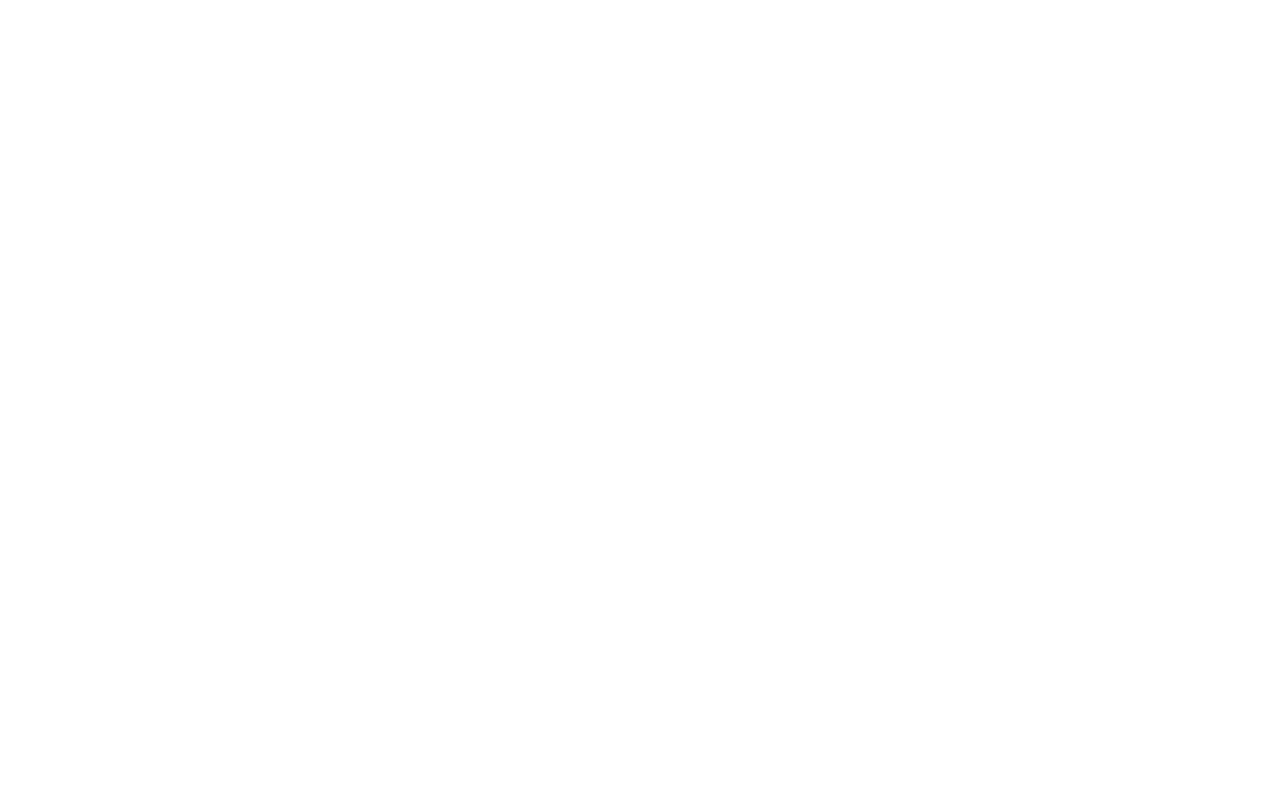
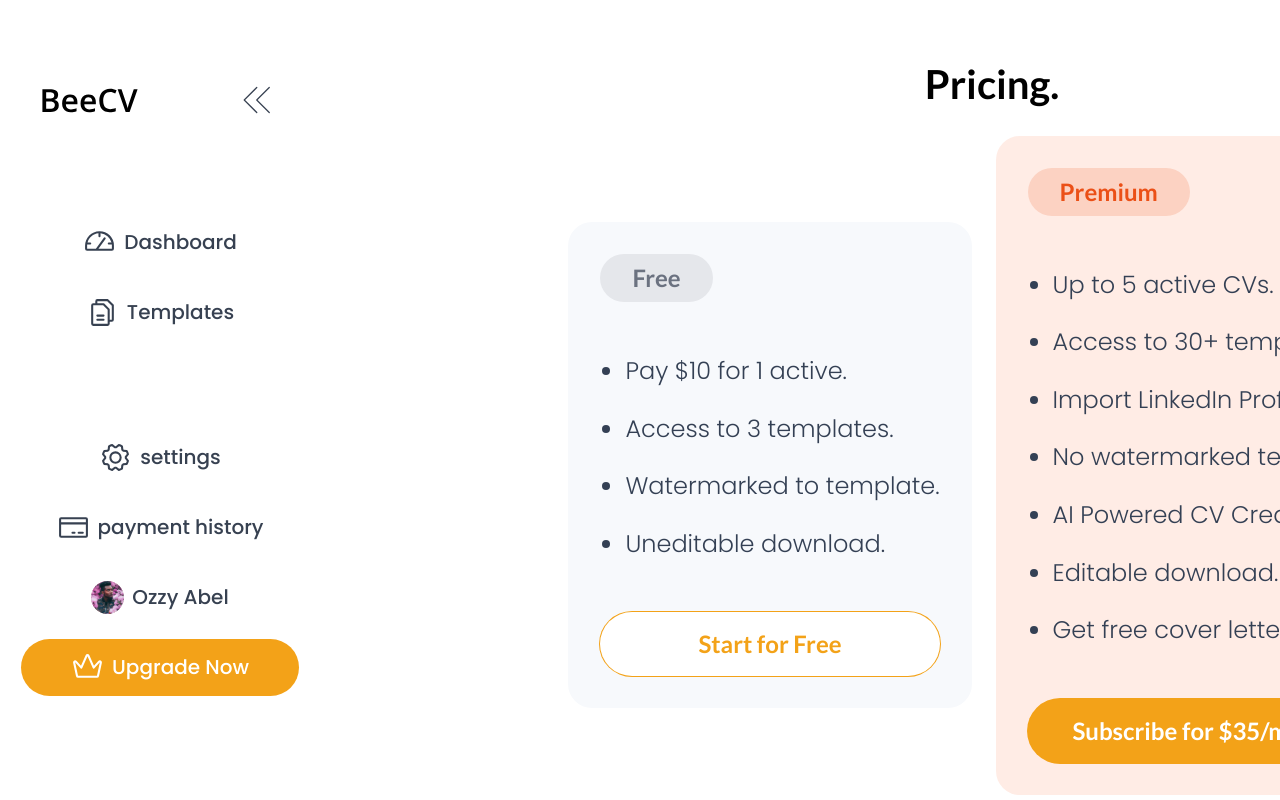
Before and after one commit to Lycan-Xx/test-4, a React (Vite) app: page /upgrade in a window 1280 px wide. Before the commit this address had no page. Built offline with nearby package versions, Linux system fonts and the light colour scheme.

Commit message:
Upgrade page

```diff
--- a/src/App.jsx
+++ b/src/App.jsx
@@ -9,6 +9,7 @@
 import CVCreatorApp from "./components/CreateCV/CVCreatorApp"
 import Layout from "./components/Layout/Layout"
 import { NavProvider } from "./context/NavContext"
+import UpgradeSubscription from "./components/pages/UpgradeSubscription"
 
 function App() {
  return (
@@ -21,7 +22,8 @@
        <Route path="/create-cv/*" element={<CVCreatorApp />} />
              <Route path="/templates" element={<Templates />} />
              <Route path="/settings" element={<Settings />}  />
-             <Route path="/payment-history" element={<PaymentHistory />} />
+                                     <Route path="/payment-history" element={<PaymentHistory />} />
+                                     <Route path="/upgrade" element={<UpgradeSubscription />} />
       </Route>
      </Routes>
     </Router>
--- a/src/components/PaymentHistoryList.jsx
+++ b/src/components/PaymentHistoryList.jsx
@@ -70,7 +70,7 @@
      <img className="absolute top-1/4 left-[10px]" src={SearchIcon} alt="" />
     </div>
 
-    <div className=" lg:flex lg:flex-row grid grid-cols-2 gap-[13px] ">
+    <div className=" lg:flex lg:flex-row grid grid-cols-2 gap-[13px]">
      {Sorters.map((item) => {
       const { id, icon, text } = item
       return (
@@ -101,7 +101,10 @@
        <th></th>
       </tr>
      </thead>
-     <tbody className="w-full flex flex-col justify-between">
+     <tbody
+
+      className="w-full flex flex-col justify-between"
+     >
       {currentItems.map((item) => {
        const {
         id,
@@ -114,6 +117,8 @@
        } = item
        return (
         <tr
+         data-aos="fade-down"
+         data-aos-duration="500"
          className="flex flex-row items-center justify-between border-[1px] border-[#e4e6e8] h-[46px] md:h-[52px] font-lato"
          key={id}
         >
--- a/src/components/pages/PaymentHistory.jsx
+++ b/src/components/pages/PaymentHistory.jsx
@@ -7,7 +7,7 @@
   <main
    data-aos="fade-up"
    data-aos-duration="500"
-   className="flex flex-col px-[1rem]"
+   className="flex flex-col pt-[40px] "
   >
    <header className="flex flex-col mx-auto justify-between w-full mb-[48px] gap-[20px]">
     <div className="flex flex-col gap-0 lg:gap-4">
--- a/src/components/pages/Settings.jsx
+++ b/src/components/pages/Settings.jsx
@@ -14,7 +14,7 @@
   <main
    data-aos="fade-up"
    data-aos-duration="500"
-   className="px-[24px] max-w-[100vw]"
+   className="px-[24px] pt-[40px] max-w-[100vw]"
   >
    <HeadingSubtitle
     heading={"Settings."}
--- a/src/components/pages/Templates.jsx
+++ b/src/components/pages/Templates.jsx
@@ -62,7 +62,11 @@
  })
 
  return (
-  <section data-aos="fade-up" data-aos-duration="500" className="flex flex-col">
+  <section
+   data-aos="fade-up"
+   data-aos-duration="500"
+   className="flex flex-col pt-[40px] "
+  >
    <header>
     <div className="flex flex-col px-[2rem] lg:px-0 ">
      <h4 className="font-bold text-4xl lg:text-[40px]">Templates.</h4>
@@ -73,7 +77,9 @@
    </header>
    <article className="flex flex-col bg-gray-100 mt-[32px] rounded-2xl py-[24px] px-[32px]">
     <header className="flex flex-row w-full justify-between pb-4">
-     <h5 className="text-[24px] font-bold md:leading-[150%]">Choose from top rated templates.</h5>
+     <h5 className="text-[24px] font-bold md:leading-[150%]">
+      Choose from top rated templates.
+     </h5>
     </header>
     <TopRatedTemplates />
    </article>{" "}
--- a/src/components/pages/UpgradeSubscription.jsx
+++ b/src/components/pages/UpgradeSubscription.jsx
@@ -1,9 +1,44 @@
-import React from 'react'
+import React from "react"
 
 const UpgradeSubscription = () => {
-  return (
-    <div>UpgradeSubscription</div>
-  )
+ return (
+  <section class="flex flex-col md:items-center align-middle h-full w-screen">
+   <h4 className="font-lato text-2xl  md:text-[40px] font-bold leading-[150%] my-4 ml-3 md:ml-0">Pricing.</h4>
+   <section class="flex flex-col md:flex-row gap-x-6 h-full justify-center items-center gap-y-12">
+    <article class="font-poppins bg-[#f7f9fc] rounded-[24px] p-8 flex flex-col items-start justify-center">
+     <p class="font-lato font-bold text-base md:text-2xl text-gray-500  bg-gray-200 px-8 py-2 rounded-[68px] w-min">
+      Free
+     </p>
+     <ul class="my-10 text-[#344054] text-base md:text-2xl font-light list-disc pl-[25px] whitespace-nowrap">
+      <li className=" leading-[240%]">Pay $10 for 1 active.</li>
+      <li className=" leading-[240%]">Access to 3 templates.</li>
+      <li className=" leading-[240%]">Watermarked to template.</li>
+      <li className=" leading-[240%]">Uneditable download.</li>
+     </ul>
+     <button class=" bg-white ring-1 outline-none  ring-primary w-full flex items-center justify-center rounded-[60px] md:py-[16px] py-2 text-primary font-bold font-lato text-xl md:text-2xl">
+      Start for Free
+     </button>
+    </article>
+    <article class="font-poppins bg-[#ffece5] rounded-[24px] p-6 md:p-8 flex flex-col items-start justify-center">
+     <p class="font-lato font-bold md:text-2xl text-[#eb5017]  bg-[#fcd2c2] px-8 py-2 rounded-[68px] w-min">
+      Premium
+     </p>
+     <ul class="my-10 text-[#344054] text-base md:text-2xl font-light list-disc pl-[25px] whitespace-nowrap">
+      <li className="leading-[240%]">Up to 5 active CVs.</li>
+      <li className="leading-[240%]">Access to 30+ templates.</li>
+      <li className="leading-[240%]">Import LinkedIn Profile.</li>
+      <li className="leading-[240%]">No watermarked templates.</li>
+      <li className="leading-[240%]">AI Powered CV Creator.</li>
+      <li className="leading-[240%]">Editable download.</li>
+      <li className="leading-[240%]">Get free cover letter.</li>
+     </ul>
+     <button class="ring-1 ring-primary w-full flex items-center justify-center rounded-[60px] py-2 md:py-4 px-[43px] text-white bg-primary font-bold font-lato text-xl md:text-2xl whitespace-nowrap">
+      Subscribe for $35/month
+     </button>
+    </article>
+   </section>
+  </section>
+ )
 }
 
 export default UpgradeSubscription
--- a/src/index.css
+++ b/src/index.css
@@ -13,12 +13,12 @@
 @tailwind utilities;
 
 @media (min-width: 768px) {
- body {
+ /* body { */
   /* max-width: 1400px;
   width: screen;
   padding-left: 10%;
   padding-right: 10%; */
- }
+ /* } */
 
  .sidebar {
   transition: width 0.9s ease, opacity 0.9s ease;
@@ -38,6 +38,8 @@
   border: 1px solid #f3a218;
  }
 }
+
+
 
 .alert-danger {
  background: rgb(151, 58, 58);
```
